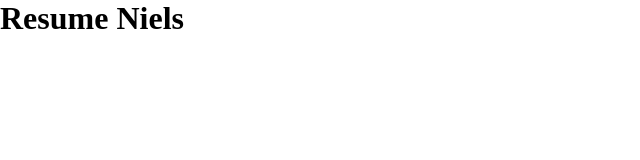
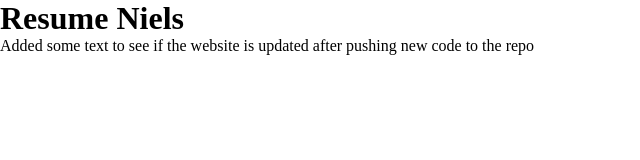
Before and after one commit to DaNiels89/resume, a plain HTML site: page index.html in a window 1280 px wide. Shown: the whole page, without its empty margins (0-640 px from the left). Drawn offline with Linux system fonts and the light colour scheme.

Commit message:
ADDED some text to test repo changes

```diff
--- a/index.html
+++ b/index.html
@@ -13,6 +13,7 @@
   <header class="header"></header>
   <main class="main">
     <h1 class="">Resume Niels</h1>
+    <p class="">Added some text to see if the website is updated after pushing new code to the repo</p>
   </main>
   <footer class="foot"></footer>
 </body>
```
